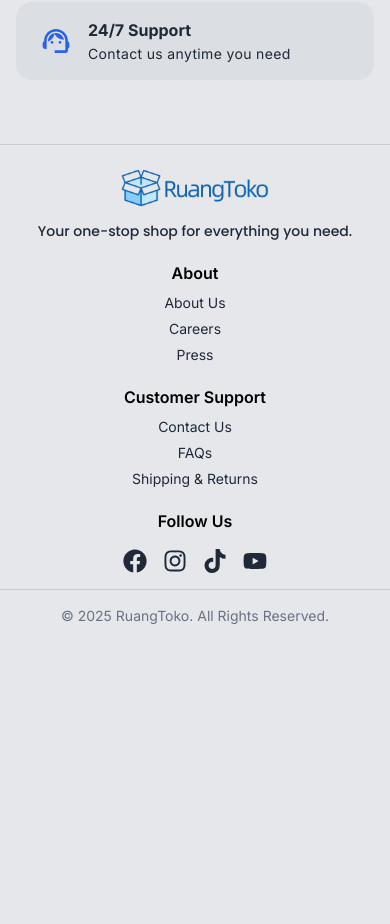
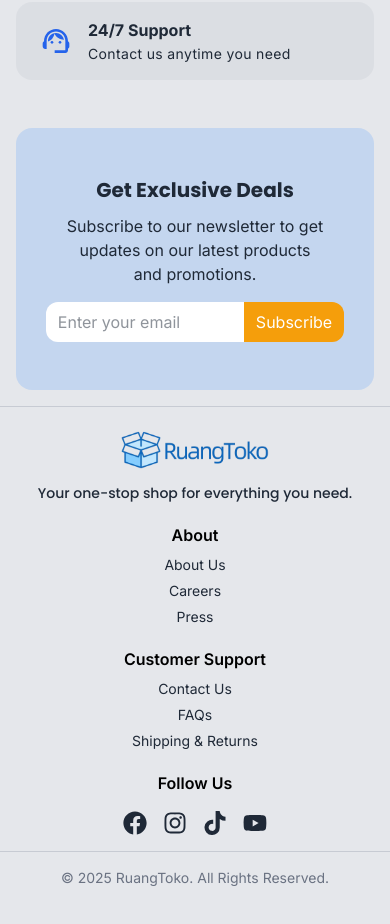
Before and after one commit to Abaljerind/ruangtoko, a React (Vite) app: page / in a window 390 px wide. Shown: the part 2500-3424 px from the top of the page. Before the commit the page ends 3196 px from the top, so only its background shows below. Built offline with nearby package versions, Linux system fonts and the light colour scheme.

Commit message:
Feat(App): create newsletter section
Use useState for controlling value from user
Create function handleEmailSignUp & handleSubmitEmailSignUp for control email that user put in input
Adjust style for mobile, tablet and desktop width

```diff
--- a/src/App.tsx
+++ b/src/App.tsx
@@ -5,6 +5,7 @@ import type { ProductType } from "./types/product-interface";
 import ProductCard from "./components/ProductCard";
 import { RiShieldCheckLine, RiTruckLine } from "react-icons/ri";
 import { MdSupportAgent } from "react-icons/md";
+import { useState } from "react";
 
 function App() {
   const products: ProductType[] = [
@@ -33,6 +34,20 @@ function App() {
       image: HeroImage,
     },
   ];
+
+  const [isSignUp, setIsSignUp] = useState<string>("");
+
+  const handleEmailSignUp = (e: React.ChangeEvent<HTMLInputElement>) => {
+    setIsSignUp(e.target.value);
+  };
+
+  const handleSubmitEmailSignUp = (e: React.MouseEvent<HTMLButtonElement>) => {
+    e.preventDefault();
+    if (isSignUp.length === 0) return;
+
+    alert("Terima kasih sudah berlangganan newsletter kami.");
+    setIsSignUp("");
+  };
 
   return (
     <>
@@ -129,6 +144,36 @@ function App() {
           {/* ./ Feature Card 3 */}
         </section>
         {/* ./ Features */}
+
+        {/* Newsletter Signup */}
+        <section className="bg-secondary/25 rounded-2xl py-12">
+          <div className="mx-auto w-5/6 space-y-2.5 text-center">
+            <h2 className="font-poppins text-xl font-bold">
+              Get Exclusive Deals
+            </h2>
+            <p className="mx-auto text-pretty md:w-3/4 xl:w-2/5">
+              Subscribe to our newsletter to get updates on our latest products
+              and promotions.
+            </p>
+            <div className="mt-4 flex items-center justify-center">
+              <input
+                type="email"
+                value={isSignUp}
+                className="w-3/4 rounded-l-xl bg-white px-3 py-2 invalid:border-pink-500 invalid:text-pink-600 focus:border-sky-500 focus:outline focus:outline-sky-500 focus:invalid:border-pink-500 focus:invalid:outline-pink-500 md:w-1/2 lg:w-2/5"
+                placeholder="Enter your email"
+                onChange={handleEmailSignUp}
+              />
+              <button
+                onClick={handleSubmitEmailSignUp}
+                type="submit"
+                className="bg-accent cursor-pointer rounded-r-xl px-3 py-2 text-white"
+              >
+                Subscribe
+              </button>
+            </div>
+          </div>
+        </section>
+        {/* ./ Newsletter Signup */}
       </main>
       <Footer />
     </>
```
